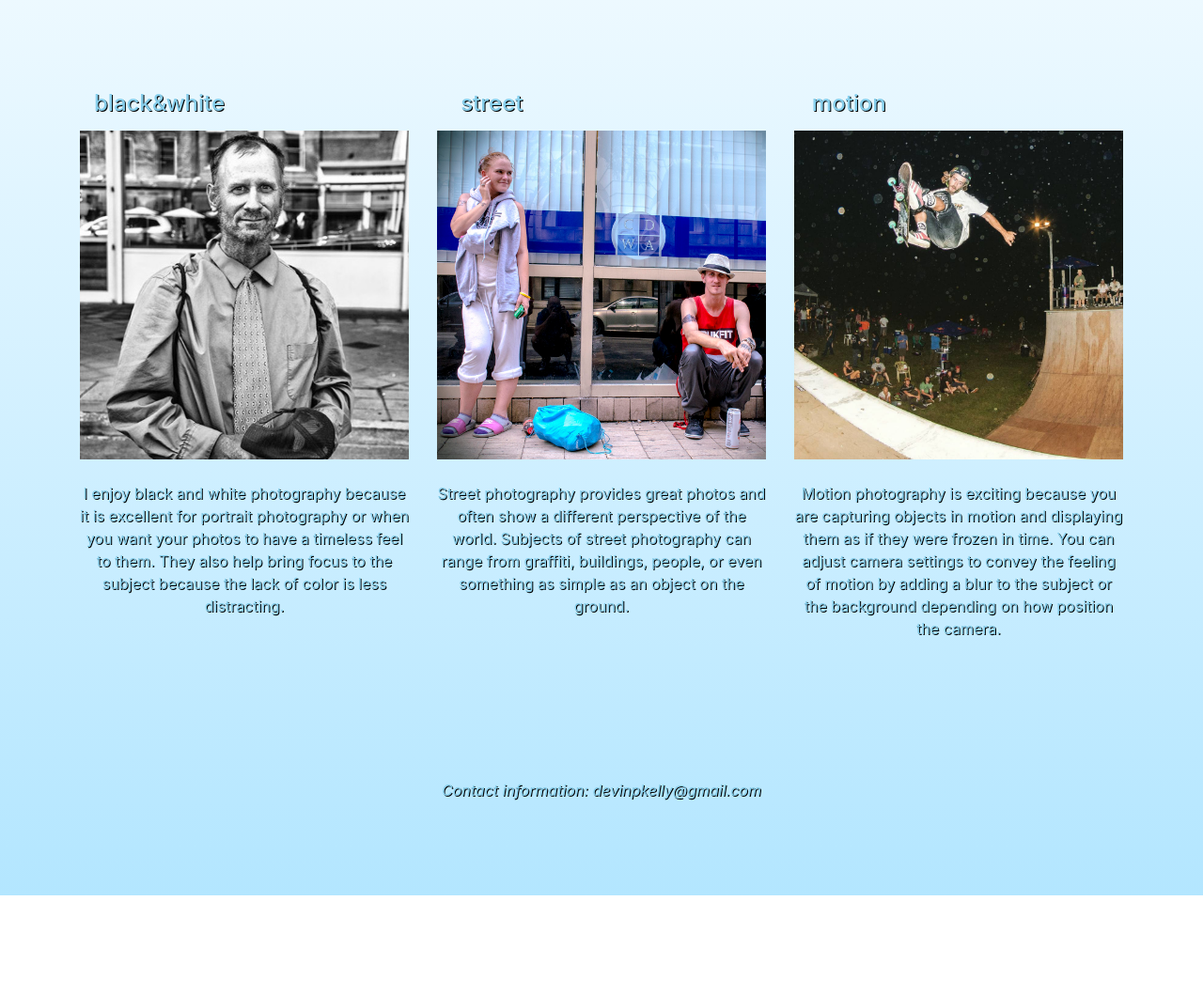
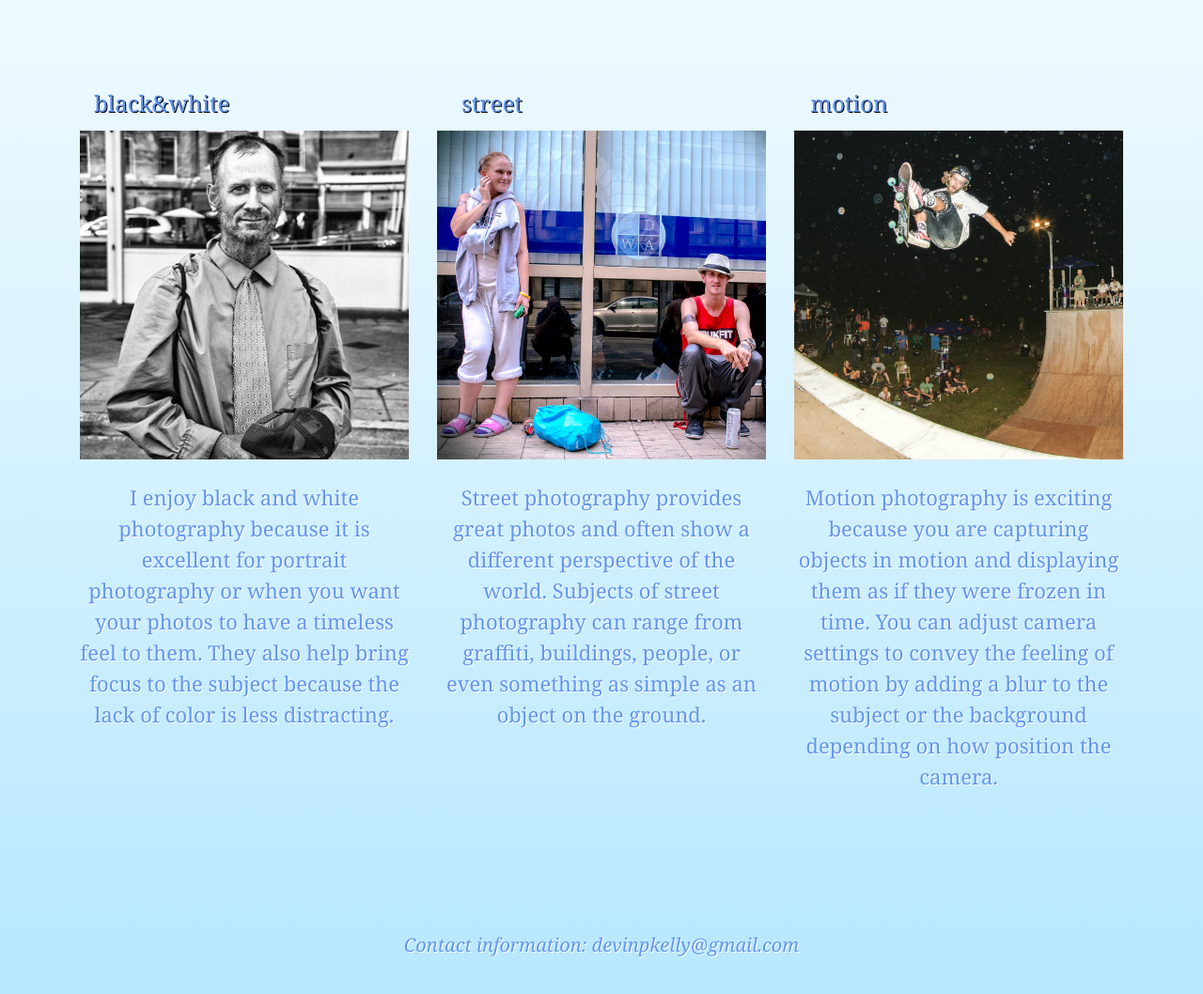
Before and after one commit to devinpkelly/FEWD_Proj, a plain HTML site: page index.html in a window 1280 px wide. Shown: the part 300-1358 px from the top of the page at 94% size. Before the commit the page ends 1253 px from the top, so only its background shows below. Drawn offline with nearby package versions, Linux system fonts and the light colour scheme.

Commit message:
added css selectors

```diff
--- a/css/style.css
+++ b/css/style.css
@@ -8,20 +8,24 @@ body {
 
 /* Text color and shading for H1 elements */
 h1 {
+  font-family: georgia;
     color: skyblue;
     text-shadow: 2px 2px black;
 }
 
 /* Text color and shading for H4 elements */
 h4 {
+  font-family: georgia;
     text-align: center;
-    color: skyblue;
+    color: cornflowerblue;
     text-shadow: 1px 1px black;
     }
 
 p {
-  color: skyblue;
-  text-shadow: 1px 1px black;
+  font-family: georgia;
+  color: cornflowerblue;
+  margin-bottom: 100px;
+  text-shadow: 1px 1px white;
 }
 
 /*puts navbar inline with header*/
@@ -33,7 +37,7 @@ p {
 
 a:link {
     text-decoration: none;
-    color: skyblue;
+    color: cornflowerblue;
 }
 a:visited {
     color: #8388a0;
@@ -41,6 +45,14 @@ a:visited {
 a:hover {
     color: #0638c1;
 }
-p {
-margin-bottom: 100px;
+
+.email {
+  font-family: georgia;
+  font-size:20px;
 }
+
+.custom {
+  font-family: georgia;
+  font-size:22px;
+  color:cornflowerblue;
+}
--- a/index.html
+++ b/index.html
@@ -1,11 +1,14 @@
 <!DOCTYPE html>
 <html>
    <head>
-	<title>dpk portfolio</title><!-- Meta tags -->
+      <title>dpk portfolio</title>
+      <!-- Meta tags -->
       <meta charset="utf-8">
-	<meta content="width=device-width, initial-scale=1, shrink-to-fit=no" name="viewport"><!--load bootstrap-->
+      <meta content="width=device-width, initial-scale=1, shrink-to-fit=no" name="viewport">
+      <!--load bootstrap-->
       <link href="https://maxcdn.bootstrapcdn.com/bootstrap/4.0.0-beta/css/bootstrap.min.css" rel="stylesheet">
-	<link href="css/style.css" rel="stylesheet" type="text/css"><!-- load jQuery library-->
+      <link href="css/style.css" rel="stylesheet" type="text/css">
+      <!-- load jQuery library-->
       <!-- <script src="https://ajax.googleapis.com/ajax/libs/jquery/3.3.1/jquery.min.js"></script> -->
    </head>
    <body>
@@ -19,32 +22,36 @@
          </div>
          <div class="container text-center">
             <p class="lead mt-5">This gallery was created as part of a project but also as a way for me to showcase some of my photography. I will discuss my three favorite types of photography and why I enjoy them. While they are all their own type there is a considerable amount of overlap between the three styles as it is possible for one photograph to fall into all three categories.</p>
-		</div><!-- divs for different types of photography.  Clickable photos open other html pages-->
+         </div>
+         <!-- divs for different types of photography.  Clickable photos open other html pages-->
          <div class="container mt-5">
             <div class="row">
                <div class="col col-sm-12 col-md-6 col-lg-4 text-center">
                   <div onclick="location.href='bw.html';" style="cursor: pointer;">
-						<h4 class="mb-3 col-lg-4">black&white</h4><img alt="male portrait" class="mb-4 img-fluid" src="img/tie.jpg">
-						<p>I enjoy black and white photography because it is excellent for portrait photography or when you want your photos to have a timeless feel to them. They also help bring focus to the subject because the lack of color is less distracting.</p>
+                     <h4 class="mb-3 col-lg-4">black&white</h4>
+                     <img alt="male portrait" class="mb-4 img-fluid" src="img/tie.jpg">
+                     <p class="custom">I enjoy black and white photography because it is excellent for portrait photography or when you want your photos to have a timeless feel to them. They also help bring focus to the subject because the lack of color is less distracting.</p>
                   </div>
                </div>
                <div class="col col-sm-12 col-md-6 col-lg-4 text-center">
                   <div onclick="location.href='street.html';" style="cursor: pointer;">
-						<h4 class="mb-3 col-lg-4">street</h4><img alt="Couple at bus stop" class="mb-4 img-fluid" src="img/truk.jpg">
-						<p>Street photography provides great photos and often show a different perspective of the world. Subjects of street photography can range from graffiti, buildings, people, or even something as simple as an object on the ground.</p>
+                     <h4 class="mb-3 col-lg-4">street</h4>
+                     <img alt="Couple at bus stop" class="mb-4 img-fluid" src="img/truk.jpg">
+                     <p class="custom">Street photography provides great photos and often show a different perspective of the world. Subjects of street photography can range from graffiti, buildings, people, or even something as simple as an object on the ground.</p>
                   </div>
                </div>
                <div class="col col-sm-12 col-md-12 col-lg-4 text-center">
                   <div onclick="location.href='motion.html';" style="cursor: pointer;">
-						<h4 class="mb-3 col-lg-4">motion</h4><img alt="Skateboarder Ollie on ramp at farm party" class="mb-4 img-fluid" src="img/mark.jpg">
-						<p>Motion photography is exciting because you are capturing objects in motion and displaying them as if they were frozen in time. You can adjust camera settings to convey the feeling of motion by adding a blur to the subject or the background depending on how position the camera.</p>
+                     <h4 class="mb-3 col-lg-4">motion</h4>
+                     <img alt="Skateboarder Ollie on ramp at farm party" class="mb-4 img-fluid" src="img/mark.jpg">
+                     <p class="custom">Motion photography is exciting because you are capturing objects in motion and displaying them as if they were frozen in time. You can adjust camera settings to convey the feeling of motion by adding a blur to the subject or the background depending on how position the camera.</p>
                   </div>
                </div>
             </div>
          </div>
-		<footer class="container text-center text-muted">
-			<p class="mt-5 text"><em>Contact information:</em> <a href="mailto:devinpkelly@gmail.com" style="color: black text-muted"><em>devinpkelly@gmail.com</em></a></p>
-		</footer>
+         <div class="email">
+            <p class="mt-5 text"><em>Contact information:</em> <a href="mailto:devinpkelly@gmail.com"><em>devinpkelly@gmail.com</em></a></p>
+         </div>
       </div>
    </body>
 </html>
--- a/js/flickr.js
+++ b/js/flickr.js
@@ -33,3 +33,6 @@ $(function() {
         });
     });
 });
+
+
+//test//
```
Also changed, not shown: flickr.html (+0 -1 lines), 1 other file. Lines whose indentation alone changed are shown as unchanged.
